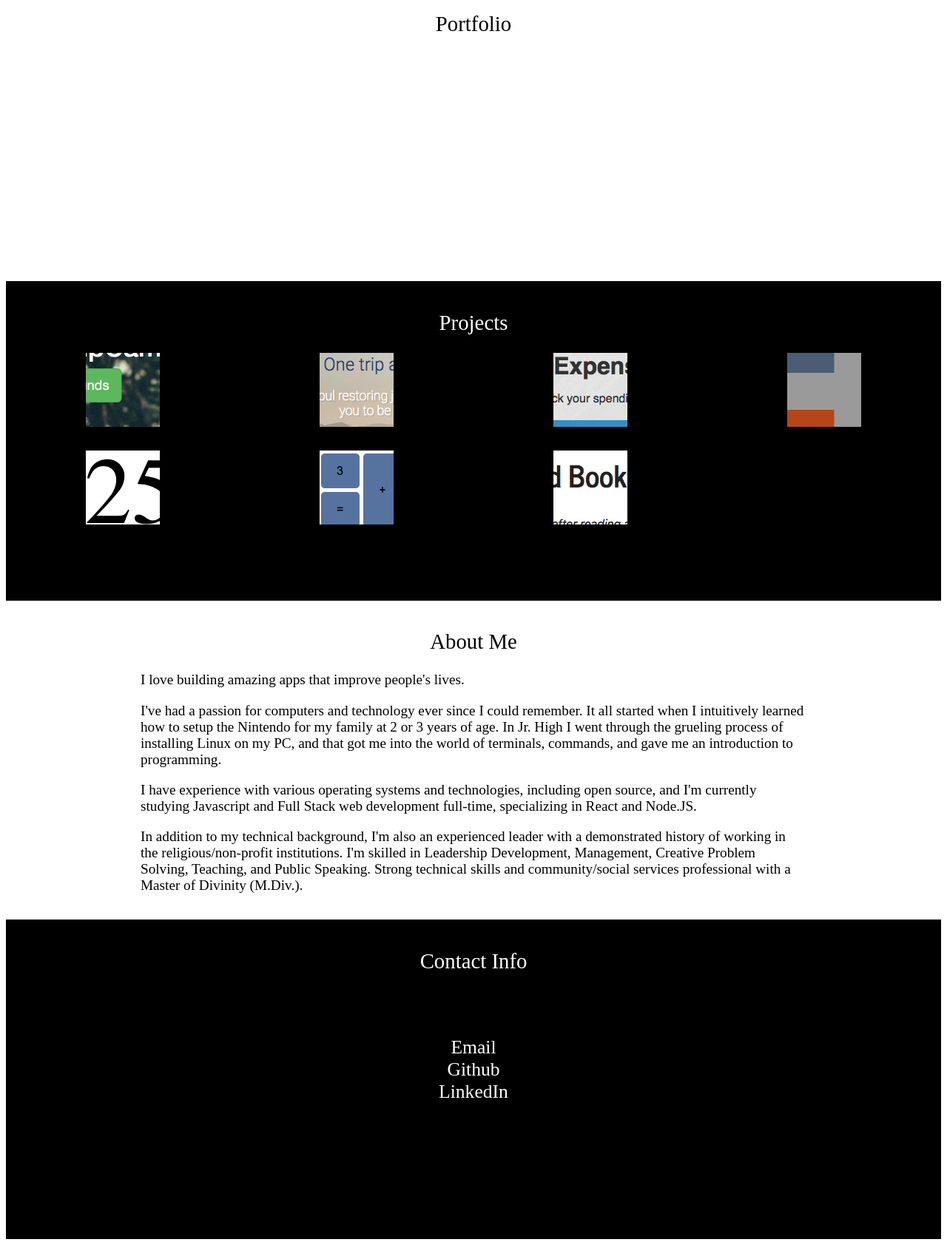
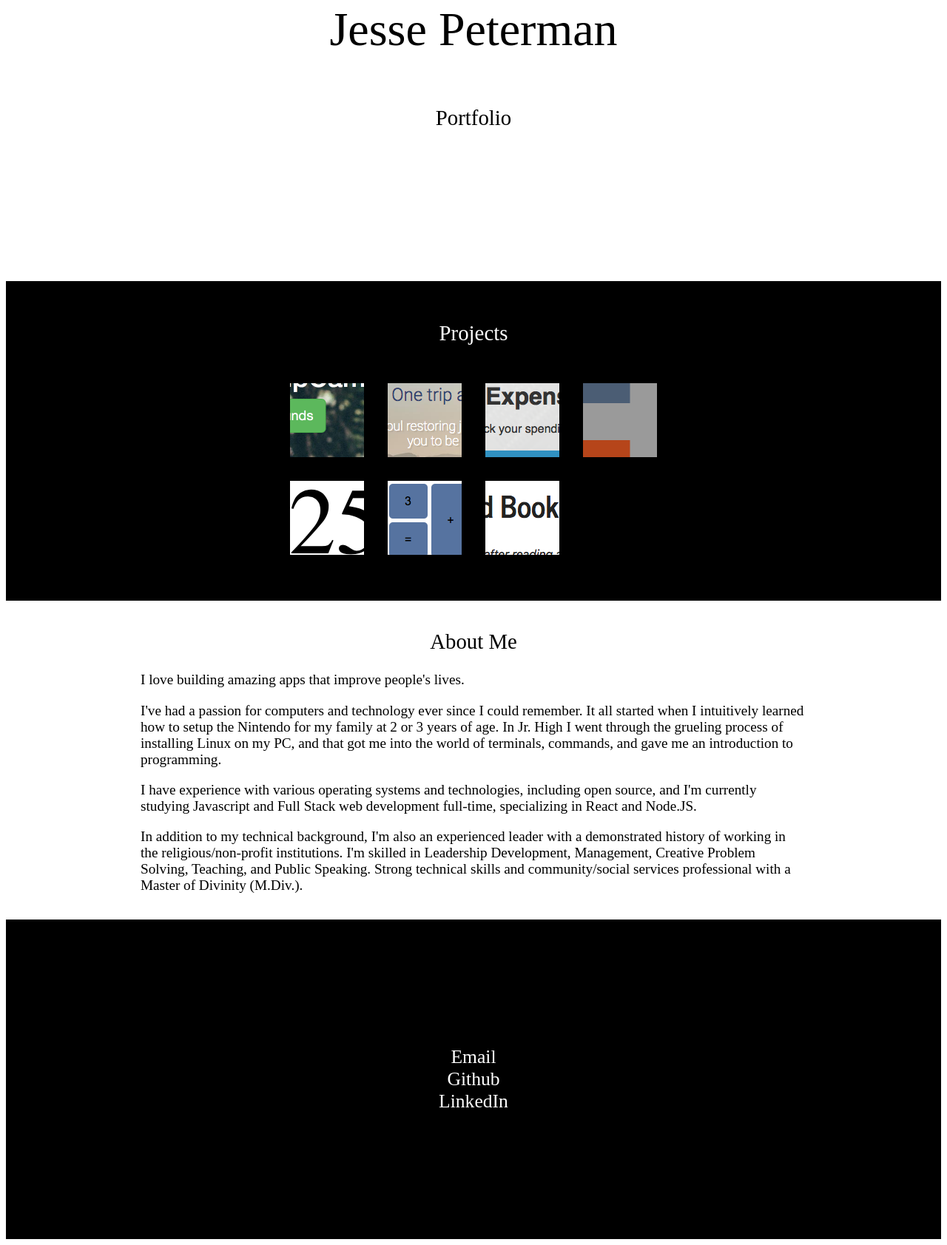
Before and after one commit to jessepeterman/portfolio-old, a website: page docs/index.html in a window 1280 px wide. Shown: the part 276-1959 px from the top of the page at 74% size. Drawn offline with Linux system fonts and the light colour scheme.

Commit message:
adjusted layout

```diff
--- a/docs/app.js
+++ b/docs/app.js
@@ -17,10 +17,6 @@ navBtn.addEventListener('click', (e) => {
   divider2.classList.toggle('hidden');
 });
 
-document.addEventListener('DOMContentLoaded', (e) => {
-  console.log(window.innerWidth);
-});
-
 document.addEventListener('touchstart', function addtouchclass(e) {
   document.documentElement.classList.add('can-touch')
   document.removeEventListener('touchstart', addtouchclass, false)
--- a/docs/index.html
+++ b/docs/index.html
@@ -24,11 +24,12 @@
   <div class="wrapper">
     <div class="header">
         <h1>Jesse Peterman</h1>
-        <br><br><h2>Portfolio</h2>
+        <h2>Portfolio</h2>
     </div>
+
     <div class="projects" id="projects">
       <h2>Projects</h2>
-      <div class="projects-grid">
+      <div class="projects-grid ">
         <a href="https://yelpcamp3.herokuapp.com"><div class="project project-2"></div></a>
         <a href="https://jessepeterman.github.io/travel-site/"> <div class="project project-4"></div></a>
         <a href="https://expensify-react-class.herokuapp.com"><div class="project project-7"></div></a>
@@ -55,10 +56,12 @@
 
           <!-- Contact info -->
           <div id="contact-info" class="contact-info">
-      <h2>Contact Info</h2>
-      <p><a href="mailto:jessepeterman@gmail.com">Email</a>
+            <!-- <h2>Contact Info</h2> -->
+            <div class="contact-links">
+            <a href="mailto:jessepeterman@gmail.com">Email</a>
               <br><a href="https://www.github.com/jessepeterman">Github</a>
-        <br><a href="https://www.linkedin.com/in/jesse-peterman-7506b478/">LinkedIn</a></p>
+              <br><a href="https://www.linkedin.com/in/jesse-peterman-7506b478/">LinkedIn</a>
+              </div>
             </div>
           </div>
 
--- a/docs/styles.css
+++ b/docs/styles.css
@@ -11,16 +11,23 @@ a {
   display: inline-block;
 }
 
+.header {
+  display: flex;
+  flex-direction: column;
+  align-items: center;
+  justify-content: center;
+  padding: 0;
+}
+
 h1 {
   font-size: 3rem;
   font-weight: 400;
-  text-align: center;
-  transform: translateY(50%);
 }
 
 h2{
   font-weight: 300;
   font-size: 1.8rem;
+
 }
 
 /* Setup nav, navbtn, and nav menu */
@@ -82,8 +89,7 @@ h2{
   h1 {
     font-size: 4rem;
     font-weight: 400;
-    text-align: center;
-    transform: translateY(50%)
+
   }
 }
 
@@ -100,24 +106,16 @@ html.can-touch .nav-btn:hover{
   opacity: 1;
 }
 
-
-
 /* MAIN SITE GRID LAYOUT */
-
-.wrapper {
-  display:grid;
-  /* grid-auto-rows: 450px 1fr 1fr 1fr; */
-  grid-auto-rows: 450px 350px 350px 350px;
-  grid-auto-rows: minmax(450px, auto);
-}
 
 .menu-divider-top {
 margin-bottom: .5rem;
 }
-.menu-divider-bottom {
-  /* margin-top: 0; */
-}
 
+  .wrapper {
+    display:grid;
+    grid-auto-rows: 450px .5fr 1fr .5fr
+  }
 
 @media (min-width: 600px){
   .wrapper {
@@ -146,7 +144,6 @@ margin-bottom: .5rem;
   color: white;
 }
 
-
 /* Projects Grid */
 
 .projects-grid {
@@ -155,6 +152,7 @@ margin-bottom: .5rem;
   grid-auto-rows: 100px;
   grid-gap: 2rem;
   justify-items: center;
+  max-width: 900px;
   margin-bottom: 2rem;
 }
 
@@ -162,12 +160,17 @@ margin-bottom: .5rem;
   .projects-grid {
     grid-template-columns: repeat( 4, 1fr);
     grid-template-rows: auto;
+    justify-self: center;
   }
 }
 @media (min-width: 1380px){
   .projects-grid {
     /* grid-template-columns: repeat(8, 1fr); */
   }
+}
+.projects {
+  display: grid;
+  align-items: center;
 }
 
 .projects-grid > div {
@@ -225,26 +228,27 @@ margin-bottom: .5rem;
   width: 100px;
 }
 
+.content-wrapper{
+  max-width: 900px;
+}
 .about-me > p {
   text-align: left;
   font-size: 1.2rem;
-  max-width: 900px;
   margin-left: auto;
   margin-right: auto;
+  max-width: 900px;
 }
 
 .contact-info {
+  display: flex;
+  flex-direction: column;
   align-items: center;
   justify-content: center;
 }
-.contact-info > p {
-  position: relative;
-  top: 15%;
-  /* transform: translateY(50%); */
-  font-size: 1.6rem;
-}
+
 .contact-info a {
   color: white;
+  font-size: 1.6rem;
 }
 .contact-info a:hover {
   opacity: .8;
```
Lines whose indentation alone changed are shown as unchanged.
